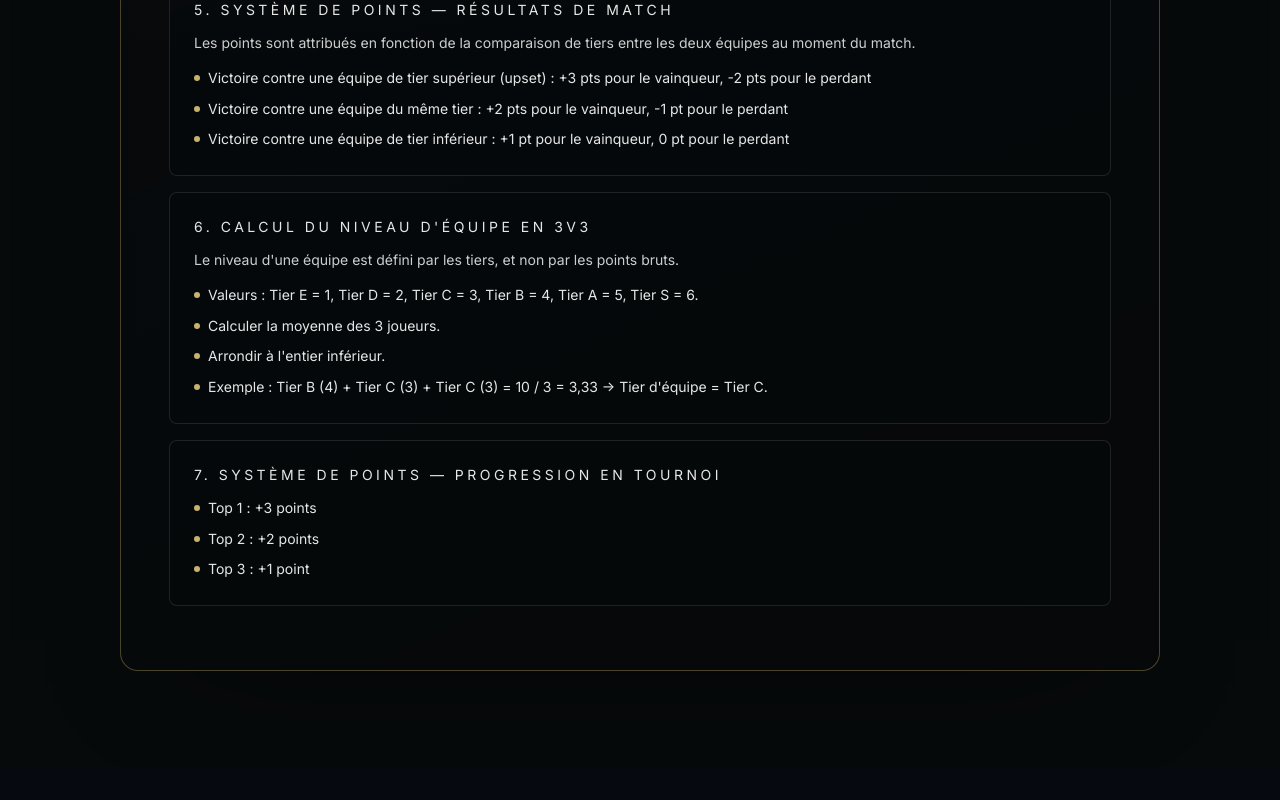
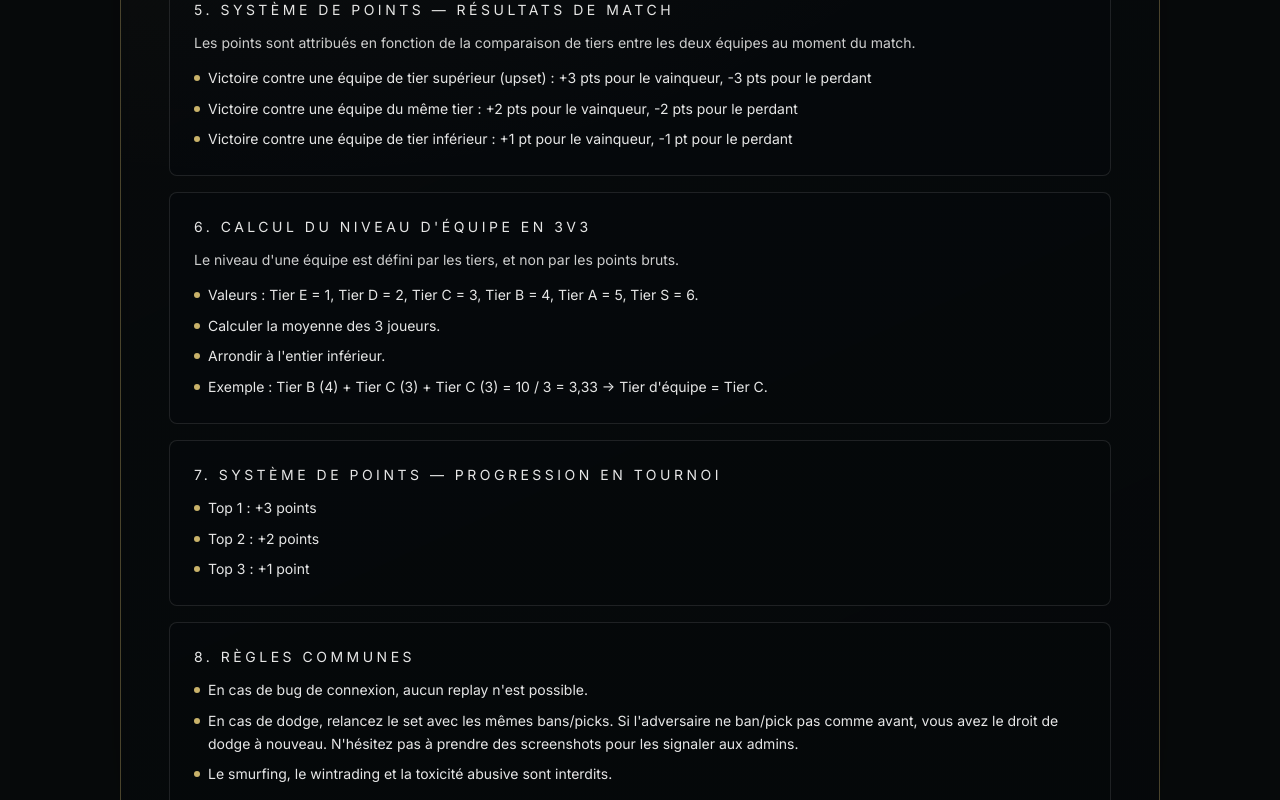
Before and after one commit to Prissme/Tiers-NB-Esport, a Next.js app: page /rulebook in a window 1280 px wide. Shown: the part 1780-2580 px from the top of the page. Built offline with nearby package versions, Linux system fonts and the light colour scheme; no server answers; a web font is replaced by a local one.

Commit message:
Update page.tsx

```diff
--- a/app/rulebook/page.tsx
+++ b/app/rulebook/page.tsx
@@ -83,9 +83,9 @@ const rulebooksByLocale: Record<"fr" | "en", Rulebook[]> = {
           title: "Points System — Match Results",
           body: "Points are awarded based on the tier comparison between the two teams at the time of the match.",
           bullets: [
-            "Win against a higher-tier team (upset): +3 points for the winner, -2 points for the loser",
-            "Win against a team of the same tier: +2 points for the winner, -1 point for the loser",
-            "Win against a lower-tier team: +1 point for the winner, 0 points for the loser",
+            "Win against a higher-tier team (upset): +3 points for the winner, -3 points for the loser",
+            "Win against a team of the same tier: +2 points for the winner, -2 points for the loser",
+            "Win against a lower-tier team: +1 point for the winner, -1 point for the loser",
           ],
         },
         {
@@ -106,6 +106,15 @@ const rulebooksByLocale: Record<"fr" | "en", Rulebook[]> = {
             "Top 1: +3 points",
             "Top 2: +2 points",
             "Top 3: +1 point",
+          ],
+        },
+        {
+          id: "8",
+          title: "Common Rules",
+          bullets: [
+            "In case of a connection bug, no replay is possible.",
+            "In case of a dodge, replay the set with the same bans/picks. If the opponent does not ban/pick as before, you are allowed to dodge again. Take screenshots and report it to the admins.",
+            "Smurfing, wintrading and abusive toxicity are not allowed.",
           ],
         },
       ],
@@ -168,9 +177,9 @@ const rulebooksByLocale: Record<"fr" | "en", Rulebook[]> = {
           title: "Système de points — Résultats de match",
           body: "Les points sont attribués en fonction de la comparaison de tiers entre les deux équipes au moment du match.",
           bullets: [
-            "Victoire contre une équipe de tier supérieur (upset) : +3 pts pour le vainqueur, -2 pts pour le perdant",
-            "Victoire contre une équipe du même tier : +2 pts pour le vainqueur, -1 pt pour le perdant",
-            "Victoire contre une équipe de tier inférieur : +1 pt pour le vainqueur, 0 pt pour le perdant",
+            "Victoire contre une équipe de tier supérieur (upset) : +3 pts pour le vainqueur, -3 pts pour le perdant",
+            "Victoire contre une équipe du même tier : +2 pts pour le vainqueur, -2 pts pour le perdant",
+            "Victoire contre une équipe de tier inférieur : +1 pt pour le vainqueur, -1 pt pour le perdant",
           ],
         },
         {
@@ -191,6 +200,15 @@ const rulebooksByLocale: Record<"fr" | "en", Rulebook[]> = {
             "Top 1 : +3 points",
             "Top 2 : +2 points",
             "Top 3 : +1 point",
+          ],
+        },
+        {
+          id: "8",
+          title: "Règles communes",
+          bullets: [
+            "En cas de bug de connexion, aucun replay n'est possible.",
+            "En cas de dodge, relancez le set avec les mêmes bans/picks. Si l'adversaire ne ban/pick pas comme avant, vous avez le droit de dodge à nouveau. N'hésitez pas à prendre des screenshots pour les signaler aux admins.",
+            "Le smurfing, le wintrading et la toxicité abusive sont interdits.",
           ],
         },
       ],
```
